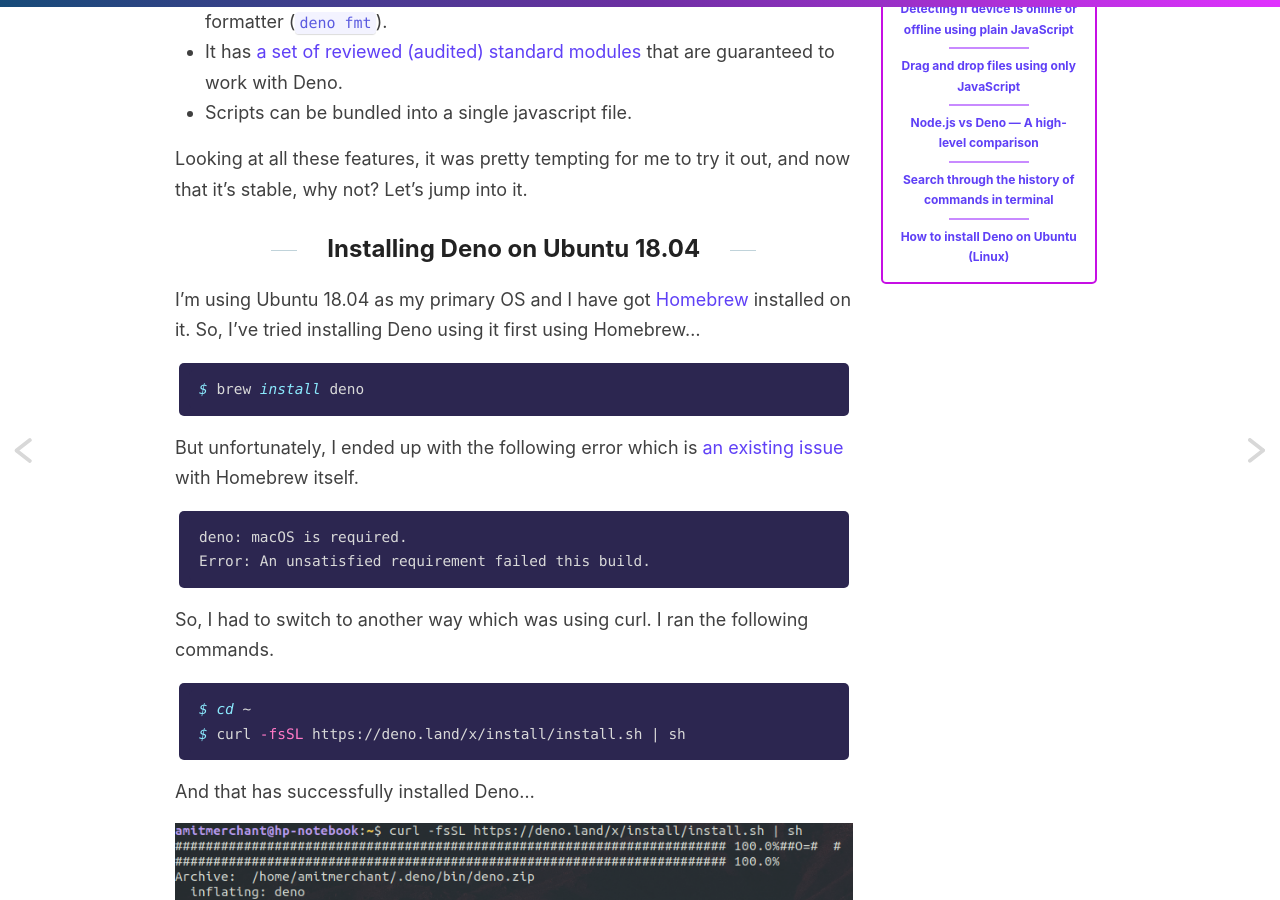
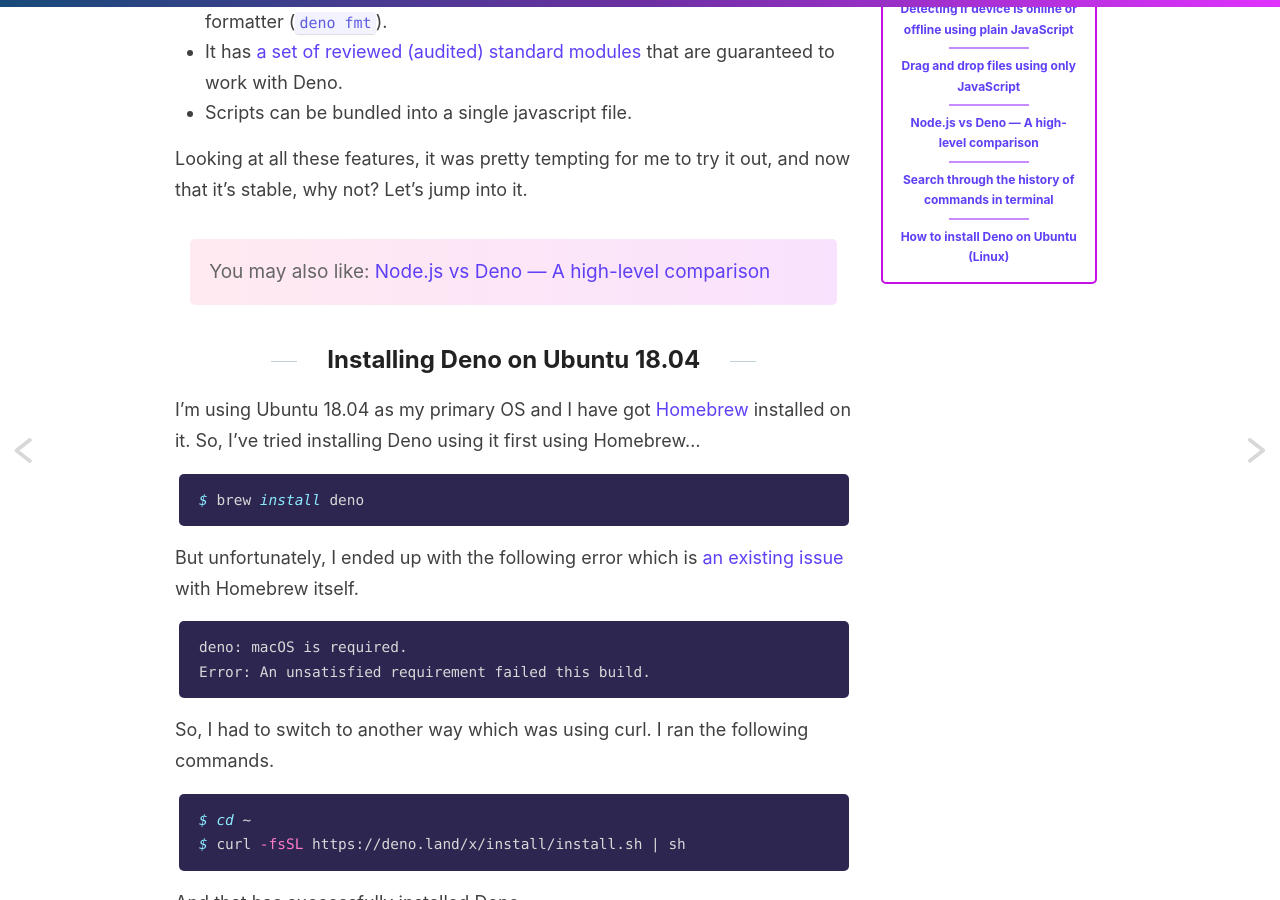
Before and after one commit to varunkumardev/amitmerchant1990.github.io, a Jekyll site: the page built from _posts/2020-05-14-install-deno-ubuntu.md, in a window 1280 px wide and 900 px high, scrolled down 583 px. Built offline with Jekyll 4.4.1, drawn with Linux system fonts in a browser that asks for light colours; comment, search, counter and statistics services are not loaded.

Commit message:
improve post.

```diff
--- a/_posts/2020-05-14-install-deno-ubuntu.md
+++ b/_posts/2020-05-14-install-deno-ubuntu.md
@@ -17,6 +17,9 @@
 - Scripts can be bundled into a single javascript file.
 
 Looking at all these features, it was pretty tempting for me to try it out, and now that it's stable, why not? Let's jump into it.
+
+{:.you-may-like}
+> You may also like: [Node.js vs Deno — A high-level comparison](/node-vs-deno-breakdown/)
 
 ## Installing Deno on Ubuntu 18.04
 
```
